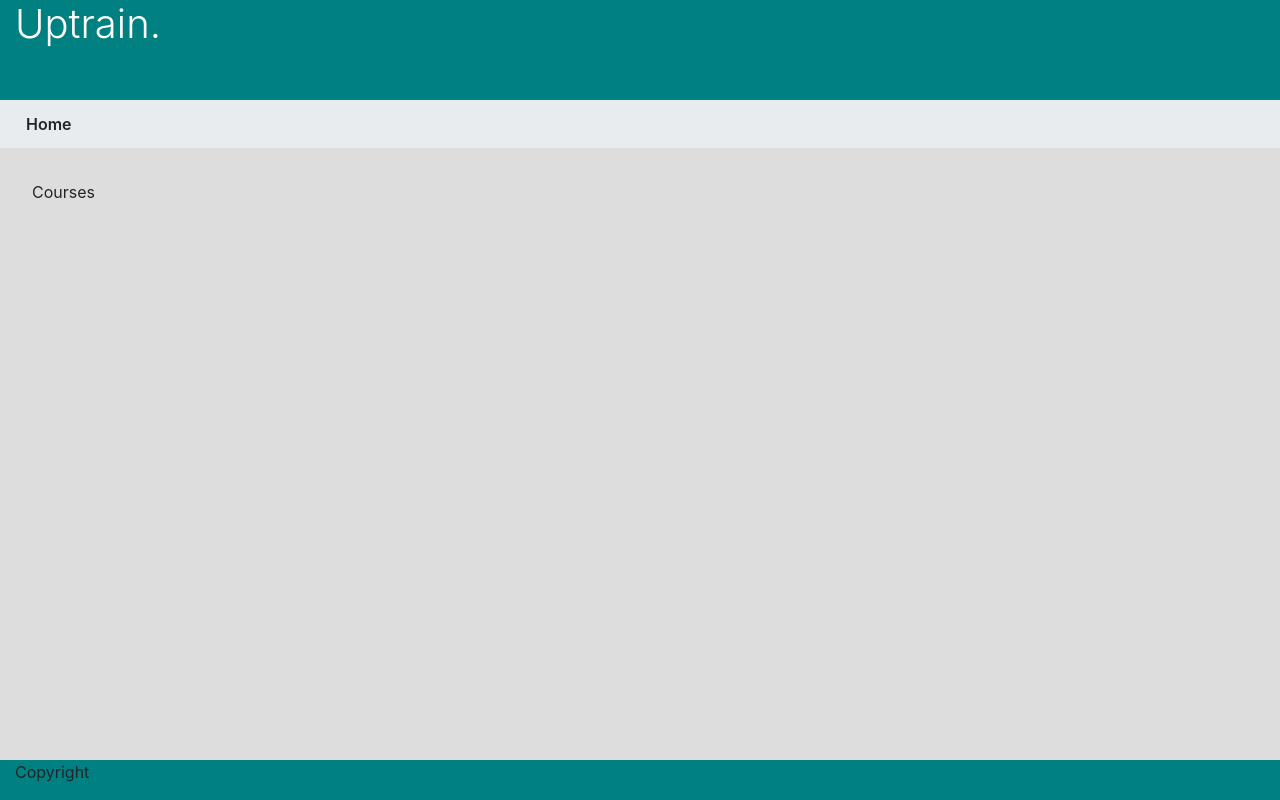
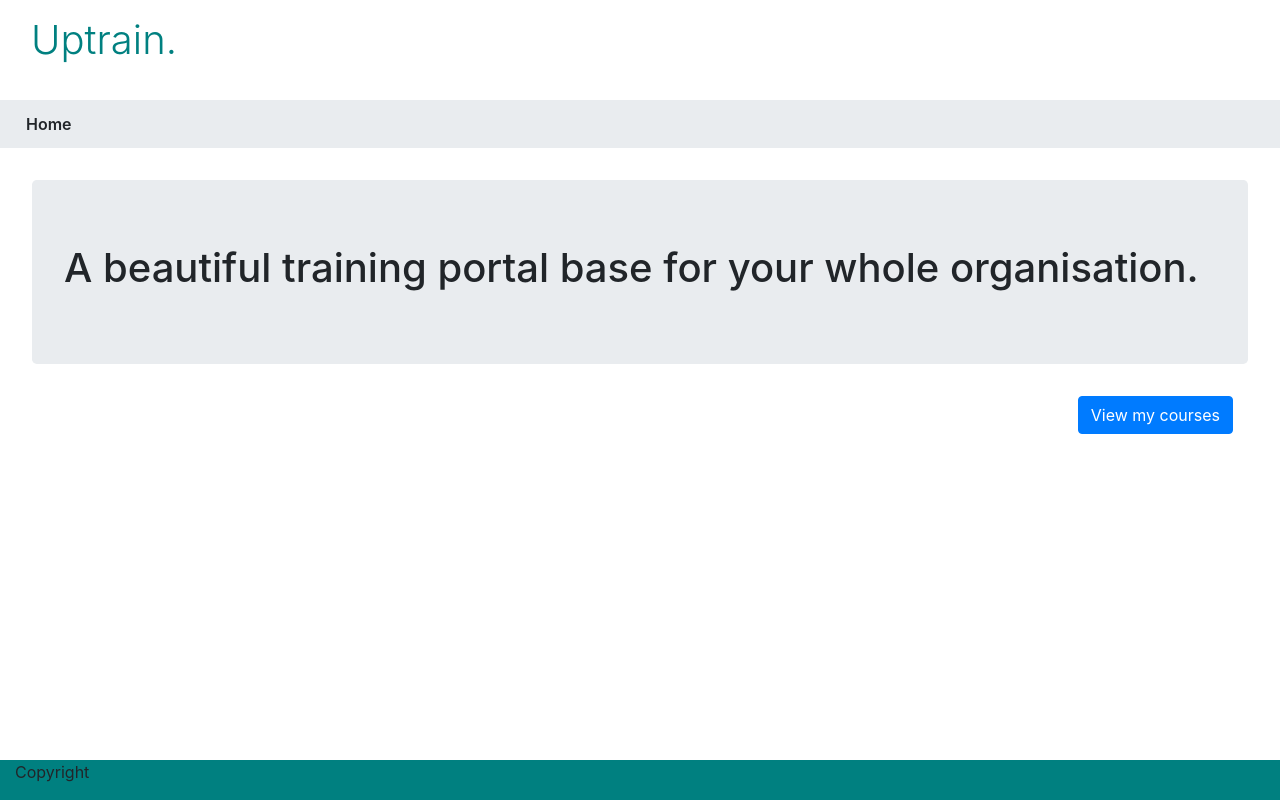
Before and after one commit to cozmo8691/training-app, a Next.js app: page / in a window 1280 px wide. Built offline with nearby package versions, Linux system fonts and the light colour scheme.

Commit message:
more-styles

```diff
--- a/components/Layout.module.css
+++ b/components/Layout.module.css
@@ -8,13 +8,13 @@
 }
 
 .header {
-  background: teal;
+  /* background: teal; */
   height: 100px;
   display: flex;
 }
 
 .main {
-  background: #ddd;
+  background: #fff;
   flex: 1;
   padding: 2rem;
 }
@@ -23,3 +23,9 @@
   background: teal;
   display: flex;
 }
+
+.logo {
+  color: teal;
+  font-weight: 300;
+  margin: 1rem;
+}
--- a/components/Layout.tsx
+++ b/components/Layout.tsx
@@ -13,7 +13,7 @@
         <Row>
           <Col>
             <Link href={`/`}>
-              <h1 style={{ fontWeight: 300, color: 'white' }}>Uptrain.</h1>
+              <h1 className={styles.logo}>Uptrain.</h1>
             </Link>
           </Col>
         </Row>
--- a/pages/index.tsx
+++ b/pages/index.tsx
@@ -1,15 +1,20 @@
 import React, { FC } from 'react'
 import Link from 'next/link'
-import { Container, Row, Card, Button } from 'react-bootstrap'
+import { Container, Button, Jumbotron } from 'react-bootstrap'
 import { home } from '../content'
 import Layout from '../components/Layout'
 
 const Home: FC<{ content: { hero: any; features: any[] } }> = ({ content }) => {
   return (
     <Layout breadcrumb={[{ text: 'Home' }]}>
-      <Link href={`/course/`}>
-        <a>Courses</a>
-      </Link>
+      <Jumbotron>
+        <h1>{content.hero.title}</h1>
+      </Jumbotron>
+      <Container fluid className="homeButtons">
+        <Link href={`/course/`}>
+          <Button variant="primary">View my courses</Button>
+        </Link>
+      </Container>
     </Layout>
   )
 }
--- a/styles/globals.css
+++ b/styles/globals.css
@@ -22,3 +22,9 @@
   /* border: 1px solid red; */
   margin: 0 10px;
 }
+
+.homeButtons {
+  display: flex;
+  flex-direction: row;
+  justify-content: flex-end;
+}
```
